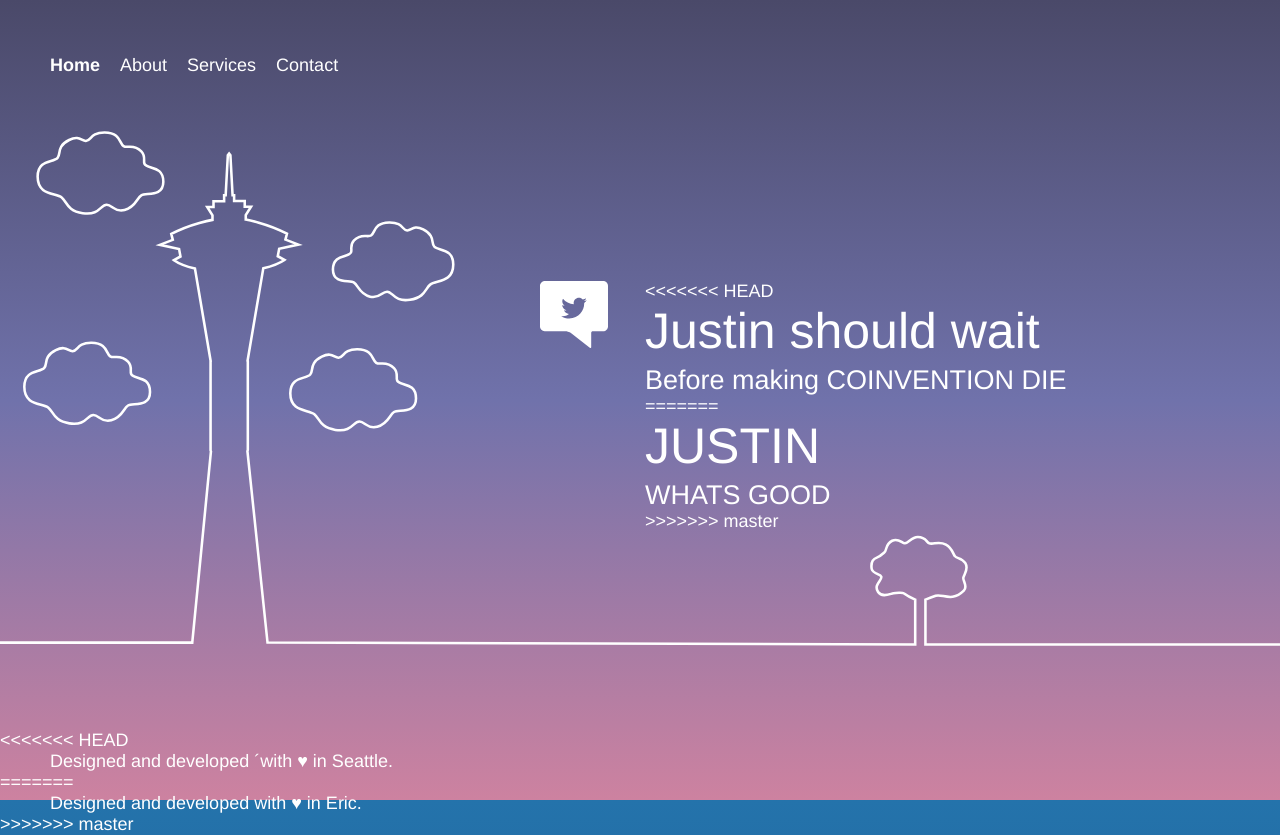
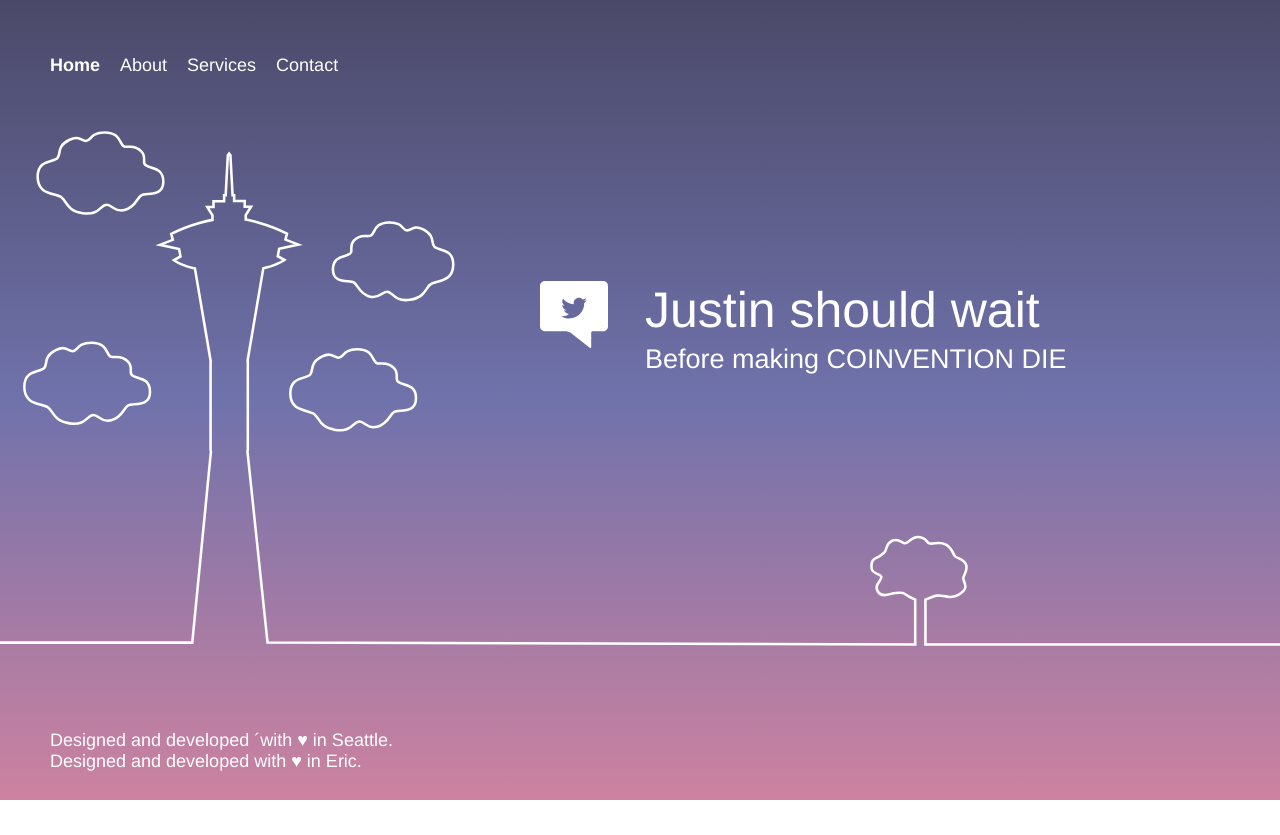
Before and after one commit to ForkedBlock/communitysite, a website: page public/index.html in a window 1280 px wide. After the commit the page ends 800 px from the top, so only its background shows below. Drawn offline with Linux system fonts and the light colour scheme.

Commit message:
--wip-- [skip ci]

```diff
--- a/public/index.html
+++ b/public/index.html
@@ -3,7 +3,7 @@
 
 <head>
     <meta charset="utf-8">
-    <title>Example app</title>
+    <title>Forked Block</title>
     <meta name="description" content="" />
     <link href="css/styles.css" rel="stylesheet">
     <link href="css/gradients.css" rel="stylesheet">
@@ -58,23 +58,15 @@
         <div class="message">
             <a class="twitter-link" href="http://twitter.com/home/?status=I%20created%20a%20project%20with%20AWS%20CodeStar!%20%23AWS%20%23AWSCodeStar%20https%3A%2F%2Faws.amazon.com%2Fcodestar"><img src="img/tweet.svg" /></a>
             <div class="text">
-<<<<<<< HEAD
                 <h1>Justin should wait</h1>
                 <h2>Before making COINVENTION DIE</h2>
-=======
-                <h1>JUSTIN</h1>
-                <h2>WHATS GOOD</h2>
->>>>>>> master
             </div>
         </div>
     </div>
 
     <footer>
-<<<<<<< HEAD
         <p class="footer-contents">Designed and developed ´with <a href="https://aws.amazon.com/careers/devtools-jobs/">♥</a> in Seattle.</p>
-=======
         <p class="footer-contents">Designed and developed with <a href="https://aws.amazon.com/careers/devtools-jobs/">♥</a> in Eric.</p>
->>>>>>> master
     </footer>
 
     <script src="js/set-background.js"></script>
```
